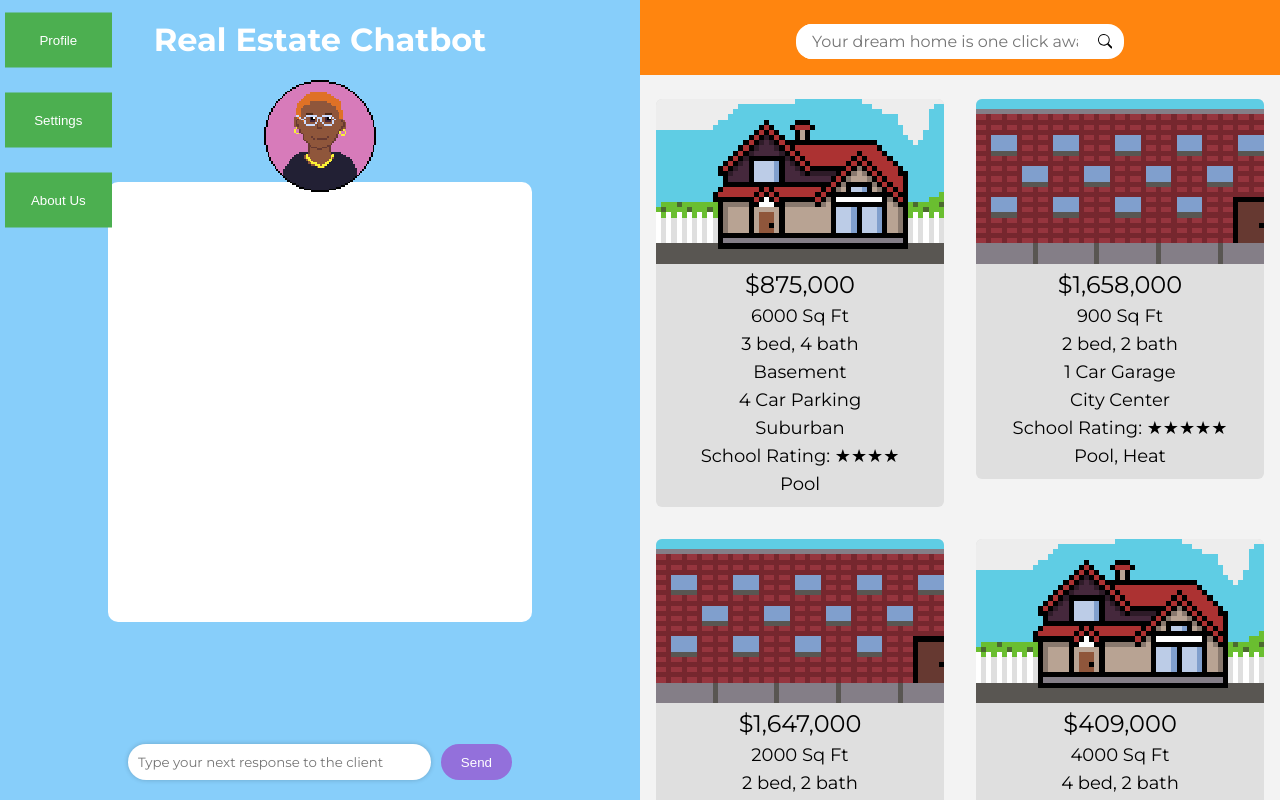
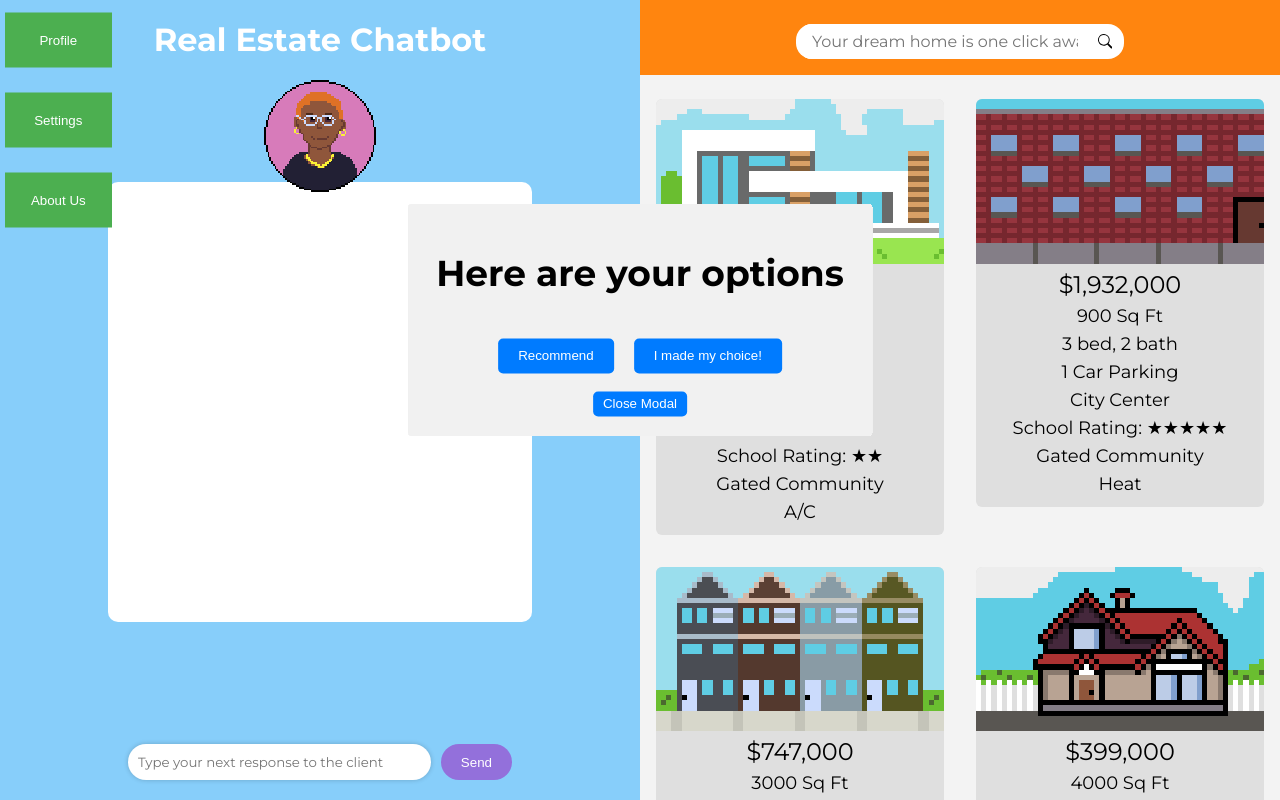
Before and after one commit to AidenRacelis/HackVT12-Project-, a React (Create React App) app in the folder frontend/: page / in a window 1280 px wide. Both pictures are taken after a click on the element 800 px from the left and 302 px from the top of the page. Built offline with nearby package versions, Linux system fonts and the light colour scheme.

Commit message:
Add modal on each house UI

```diff
--- a/frontend/src/components/SearchHouses.js
+++ b/frontend/src/components/SearchHouses.js
@@ -1,78 +1,112 @@
-import React, { useState } from 'react'
-import housegenerator from '../FrontendFunctions/housegenerator'
-import '../css/search.css'
+import React, { useState, useEffect } from 'react';
+import housegenerator from '../FrontendFunctions/housegenerator';
+import '../css/search.css';
+
+const Modal = ({ closeModal }) => {
+  return (
+    <div className="modal">
+      <div className="modal-content">
+        <h2>Here are your options</h2>
+
+        <button className="selection" onClick={() => alert("Recommend button clicked!")}>
+          Recommend
+        </button>
+        <button className= "selection" onClick={() => alert("I made my choice!")}>
+          I made my choice!
+        </button>
+        <br />
+        <button className="close-btn" onClick={closeModal}>
+          Close Modal
+        </button>
+      </div>
+    </div>
+  );
+};
 
 function formatString(str) {
   return str
     .replace(/_/g, ' ')
     .replace(/\w\S*/g, (txt) =>
       txt.charAt(0).toUpperCase() + txt.substr(1).toLowerCase()
-    )
+    );
 }
 
 function repeat(rating) {
-  if (rating === 'great') { return '★★★★★' }
-  if (rating === 'good') { return '★★★★' }
-  if (rating === 'mid') { return '★★★' }
-  if (rating === 'poor') { return '★★' }
-  if (rating === 'bad') { return '★' }
+  if (rating === 'great') return '★★★★★';
+  if (rating === 'good') return '★★★★';
+  if (rating === 'mid') return '★★★';
+  if (rating === 'poor') return '★★';
+  if (rating === 'bad') return '★';
 }
 
 export default function SearchHouses() {
+  const [houseList, setHouseList] = useState([]); // Store the generated house list
+  const [isModalOpen, setIsModalOpen] = useState(false);
 
-  console.log(housegenerator(100))
-  var house_list = housegenerator(100)
+  // Generate the house list once when the component mounts
+  useEffect(() => {
+    const generatedHouses = housegenerator(100);
+    setHouseList(generatedHouses);
+  }, []); // Empty dependency array ensures this runs only once
+
+  const toggleModal = () => {
+    setIsModalOpen(!isModalOpen);
+  };
 
   return (
-    <div className='SearchWindow'>
-      <div className='SearchBanner'>
-        <span className='SearchBar'>
-          <input placeholder='Your dream home is one click away...'></input>
-          <span className='SearchButton'>
+    <div className="SearchWindow">
+      <div className="SearchBanner">
+        <span className="SearchBar">
+          <input placeholder="Your dream home is one click away..." />
+          <span className="SearchButton">
             <svg xmlns="http://www.w3.org/2000/svg" width=".9em" height=".9em" fill="currentColor" viewBox="0 0 16 16">
               <path d="M11.742 10.344a6.5 6.5 0 1 0-1.397 1.398h-.001q.044.06.098.115l3.85 3.85a1 1 0 0 0 1.415-1.414l-3.85-3.85a1 1 0 0 0-.115-.1zM12 6.5a5.5 5.5 0 1 1-11 0 5.5 5.5 0 0 1 11 0" />
             </svg>
           </span>
         </span>
       </div>
-      <div className='DisplayHouses'>
-        {house_list.map((house, index) => (
-          <div key={index} className='HouseDiv' value={`${house.home_type}`}>
-            <span className='chooseHouse'></span>
-            <img className='HouseImg' src={(house.home_type === 'Townhouse' || house.home_type === 'Condo') ? `../assets/${house.home_type}.png` : (house.home_type === 'House' && house.price > 1000000) ? `../assets/${house.home_type}-Modern.png` : `../assets/${house.home_type}-Regular.png`} alt='House'></img>
 
-            <span className='price' value={`${house.price}`}>
-              ${house.price.toString().replace(/\B(?<!\.\d*)(?=(\d{3})+(?!\d))/g, ",")}
+      <div className="DisplayHouses">
+        {houseList.map((house, index) => (
+          <div key={index} className="HouseDiv" value={`${house.home_type}`}>
+            <span className="chooseHouse" onClick={toggleModal}></span>
+            <img
+              className="HouseImg"
+              src={
+                (house.home_type === 'Townhouse' || house.home_type === 'Condo')
+                  ? `../assets/${house.home_type}.png`
+                  : (house.home_type === 'House' && house.price > 1000000)
+                  ? `../assets/${house.home_type}-Modern.png`
+                  : `../assets/${house.home_type}-Regular.png`
+              }
+              alt="House"
+            />
+            <span className="price" value={`${house.price}`}>
+              ${house.price.toString().replace(/\B(?<!\.\d*)(?=(\d{3})+(?!\d))/g, ',')}
             </span>
-
-            <span className='list_item'>{house.size} Sq Ft</span>
-            <span className='list_item'>{house.bedrooms} bed, {house.bathrooms} bath</span>
+            <span className="list_item">{house.size} Sq Ft</span>
+            <span className="list_item">{house.bedrooms} bed, {house.bathrooms} bath</span>
             {(house.basement || house.attic) && (
-              <span className='list_item'>
+              <span className="list_item">
                 {house.basement ? 'Basement' : ''}
                 {house.basement && house.attic ? ', ' : ''}
                 {house.attic ? 'Attic' : ''}
               </span>
             )}
-
             {house.parking_garage ? (
-              <span className='list_item'>{house.parking_am} Car Garage</span>
+              <span className="list_item">{house.parking_am} Car Garage</span>
             ) : (
-              <span className='list_item'>{house.parking_am} Car Parking</span>
+              <span className="list_item">{house.parking_am} Car Parking</span>
             )}
-
-            <span className='list_item'>{formatString(house.setting)}</span>
-
+            <span className="list_item">{formatString(house.setting)}</span>
             {house.schools && (
-              <span className='list_item'>
+              <span className="list_item">
                 School Rating: {repeat(house.schools)}
               </span>
             )}
-
-            {house.gated && <span className='list_item'>Gated Community</span>}
-
+            {house.gated && <span className="list_item">Gated Community</span>}
             {(house.AC || house.heat || house.pool) && (
-              <span className='list_item'>
+              <span className="list_item">
                 {house.pool ? 'Pool' : ''}
                 {house.pool && house.AC ? ', ' : ''}
                 {house.AC ? 'A/C' : ''}
@@ -80,9 +114,10 @@ export default function SearchHouses() {
                 {house.heat ? 'Heat' : ''}
               </span>
             )}
+            {isModalOpen && <Modal closeModal={toggleModal} />}
           </div>
         ))}
       </div>
     </div>
-  )
+  );
 }
--- a/frontend/src/css/search.css
+++ b/frontend/src/css/search.css
@@ -95,7 +95,31 @@ ul {
     transition: box-shadow 0.5s ease;
 }
 
+.selection{
+padding: 10px 20px;
+  margin: 10px;
+  border: none;
+  border-radius: 5px;
+  background-color: #007bff;
+  color: white;
+  cursor: pointer;
+}
+
+.close-btn{
+padding: 5px 10px;
+  margin: 5px;
+  border: none;
+  border-radius: 5px;
+  background-color: #007bff;
+  color: white;
+  cursor: pointer;
+}
+
 .chooseHouse:hover {
     box-shadow: inset 0 0 20px 10px #0079be66;
     cursor: pointer;
 }
+
+.hidden{
+    display:none;
+}
```
